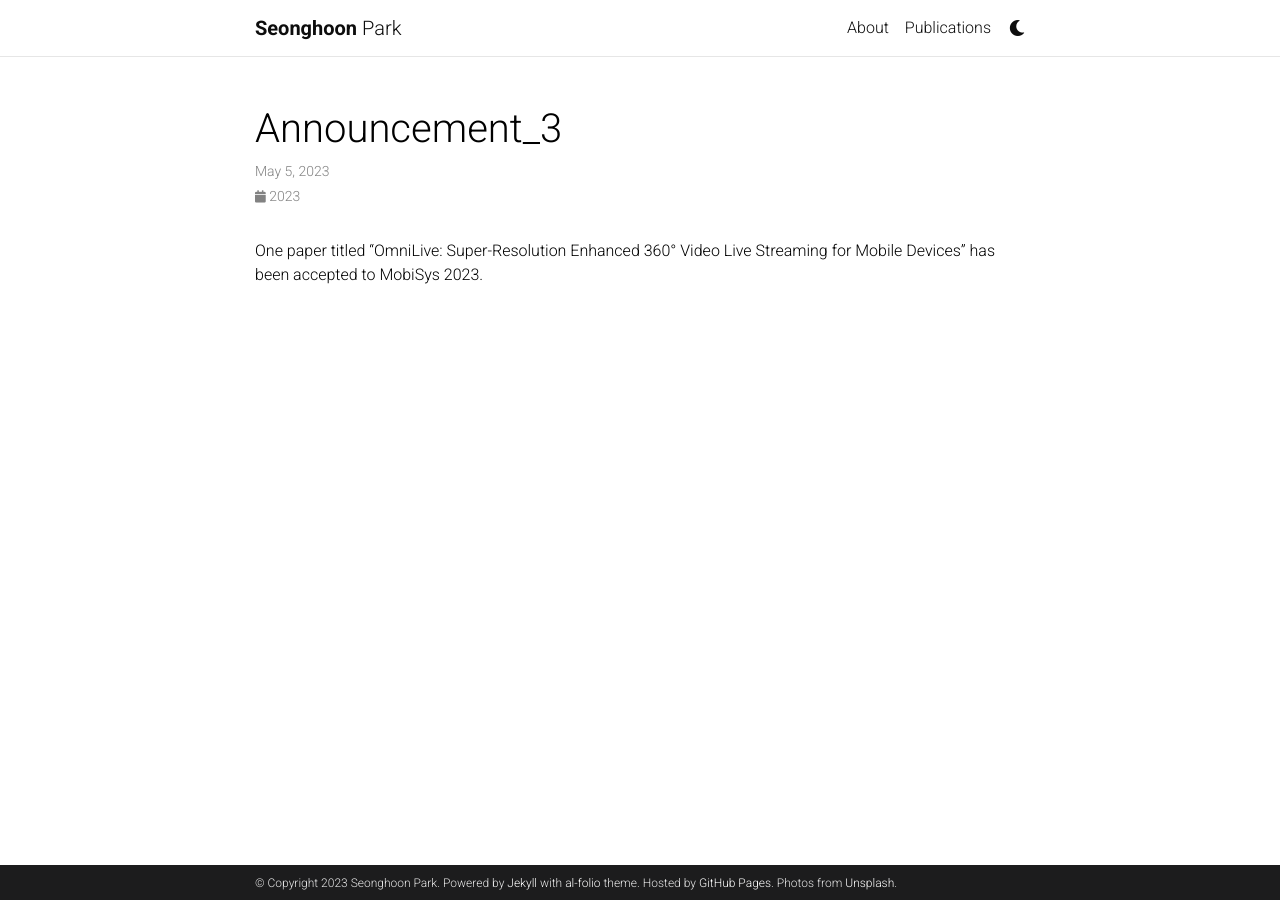
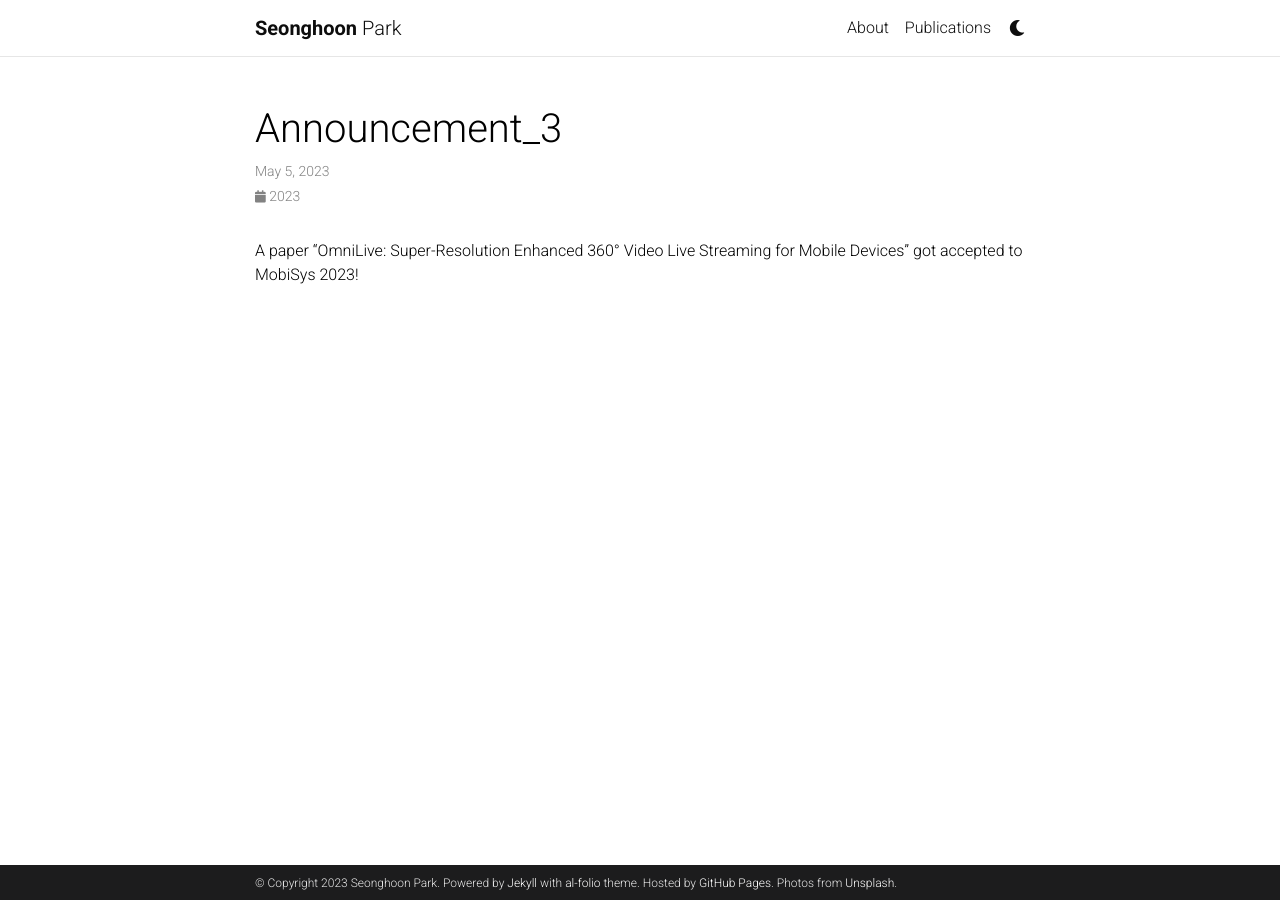
Before and after one commit to parkseonghoony/parkseonghoony.github.io, a Jekyll site: the page built from _news/announcement_3.md, in a window 1280 px wide. Built offline with Jekyll 4.4.1, drawn with Linux system fonts in a browser that asks for light colours; comment, search, counter and statistics services are not loaded; a style sheet for code colours, icons or effects is not loaded.

Commit message:
publication layout update

```diff
--- a/_config.yml
+++ b/_config.yml
@@ -164,8 +164,8 @@
     output: true
     permalink: /projects/:path/
 
-news_scrollable: true # adds a vertical scroll bar if there are more than 3 news items
-news_limit: 5 # leave blank to include all the news in the `_news` folder
+news_scrollable: false # adds a vertical scroll bar if there are more than 3 news items
+news_limit: 20 # leave blank to include all the news in the `_news` folder
 
 # -----------------------------------------------------------------------------
 # Jekyll settings
--- a/_news/announcement_3.md
+++ b/_news/announcement_3.md
@@ -4,4 +4,4 @@
 inline: true
 ---
 
-One paper titled "OmniLive: Super-Resolution Enhanced 360° Video Live Streaming for Mobile Devices" has been accepted to MobiSys 2023.
+A paper "OmniLive: Super-Resolution Enhanced 360° Video Live Streaming for Mobile Devices" got accepted to MobiSys 2023!
```
